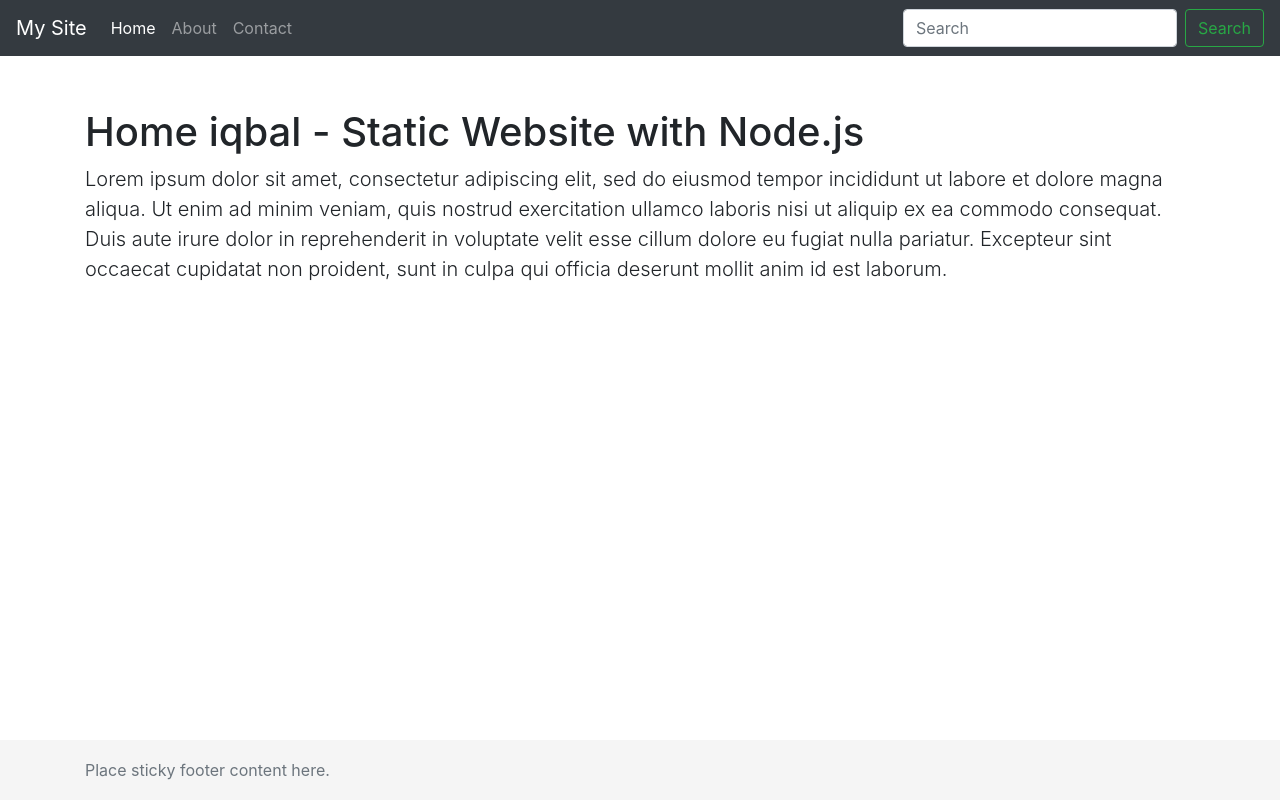
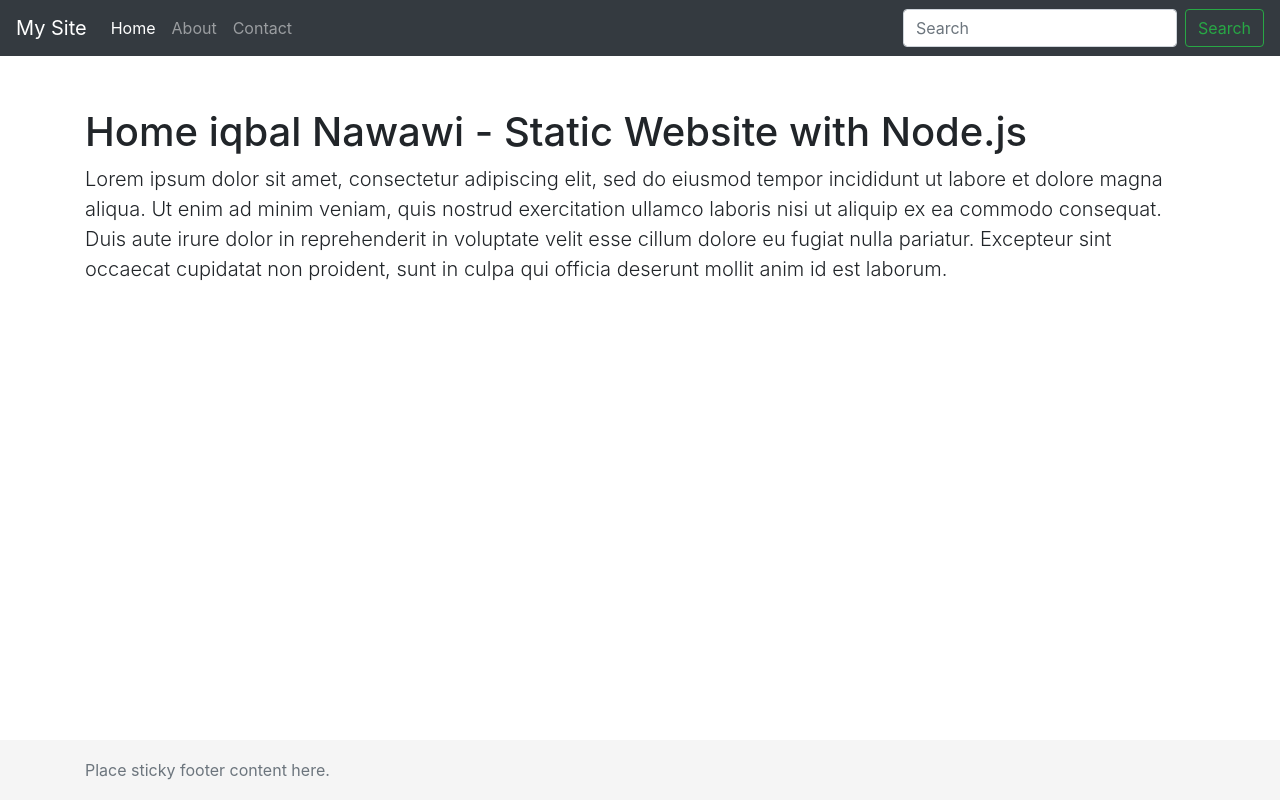
Before and after one commit to miqbalnawawi/NodeJS---Jenkins, a website: page public/index.html in a window 1280 px wide. Drawn offline with nearby package versions, Linux system fonts and the light colour scheme.

Commit message:
add name nawawi
add name nawawi

```diff
--- a/public/index.html
+++ b/public/index.html
@@ -42,7 +42,7 @@
 
     <!-- Begin page content -->
     <main role="main" class="container">
-    <h1 class="mt-5">Home iqbal - Static Website with Node.js</h1>
+    <h1 class="mt-5">Home iqbal Nawawi - Static Website with Node.js</h1>
     <p class="lead">Lorem ipsum dolor sit amet, consectetur adipiscing elit, sed do eiusmod tempor incididunt ut labore et dolore magna aliqua. Ut enim ad minim veniam, quis nostrud exercitation ullamco laboris nisi ut aliquip ex ea commodo consequat. Duis aute irure dolor in reprehenderit in voluptate velit esse cillum dolore eu fugiat nulla pariatur. Excepteur sint occaecat cupidatat non proident, sunt in culpa qui officia deserunt mollit anim id est laborum.</p>
     </main>
 
```
